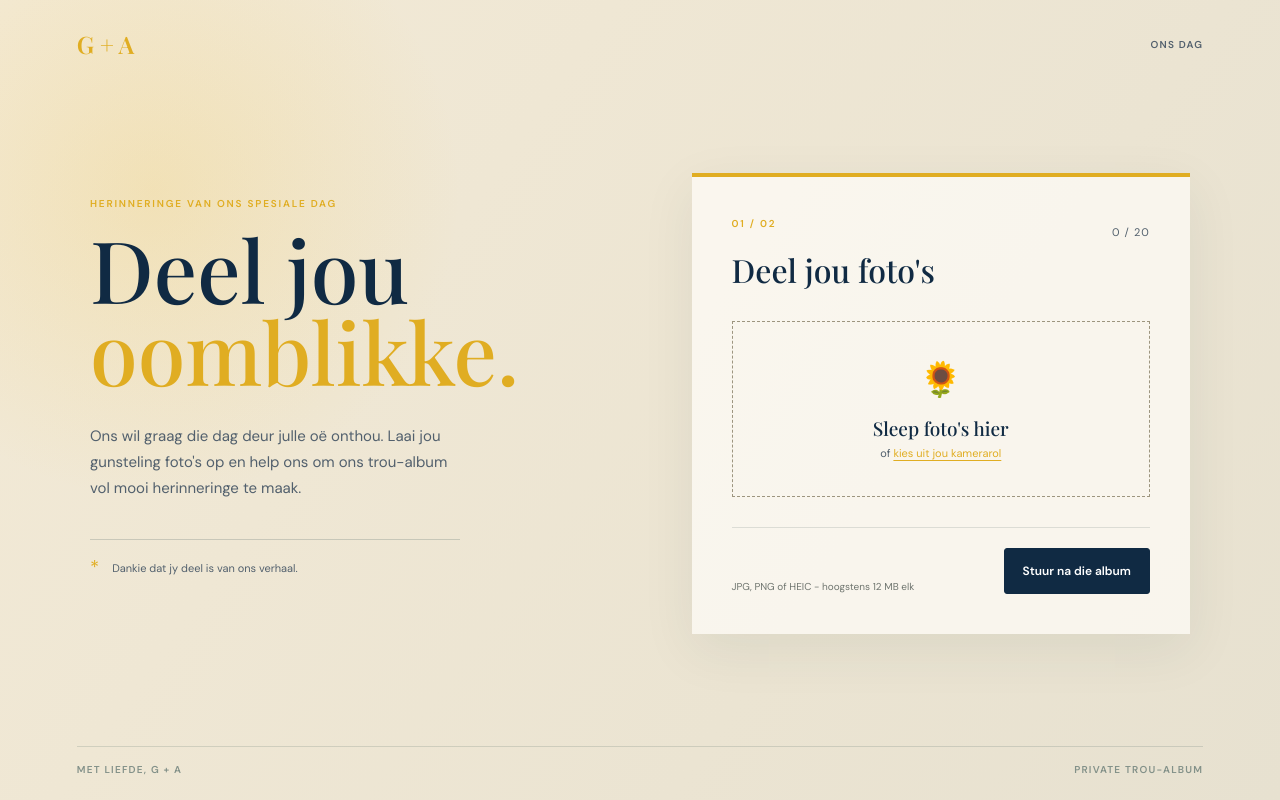
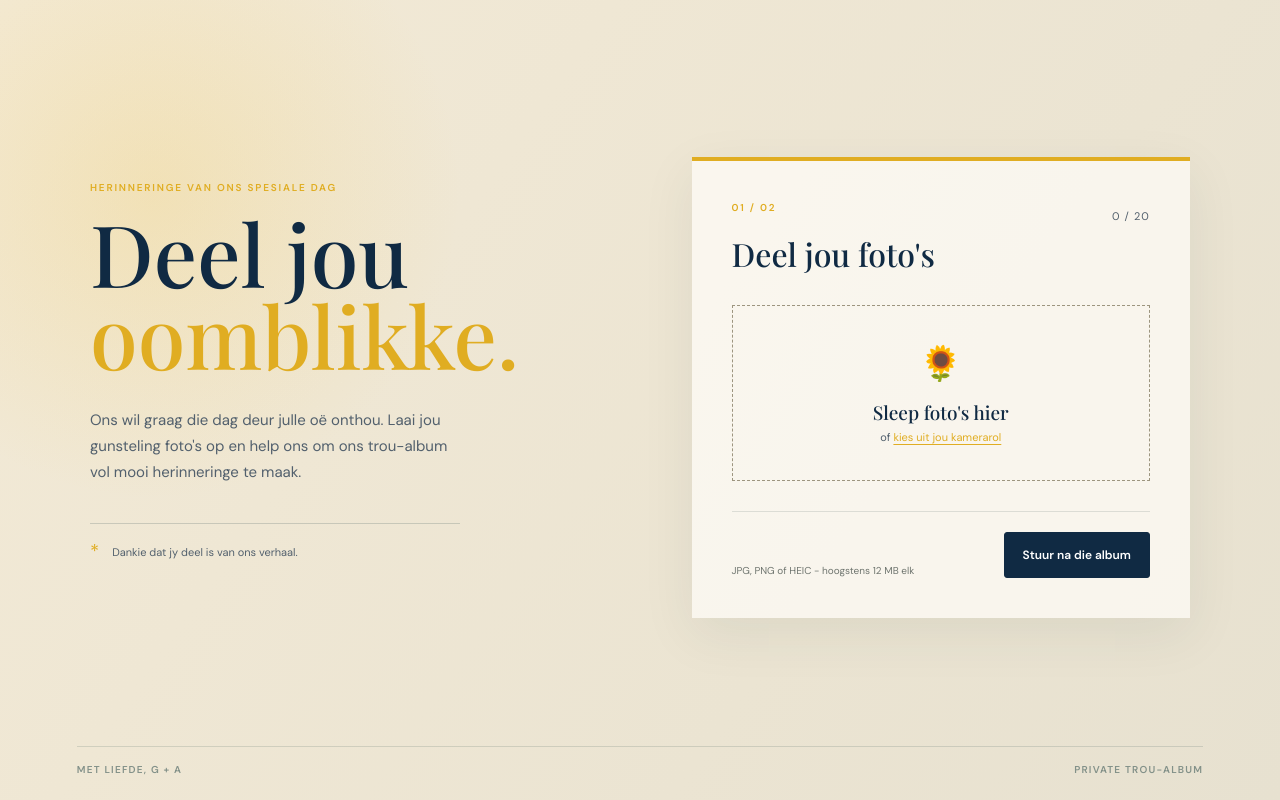
Before and after one commit to pamlotriet/WeddingPhotos, an Angular app: page / in a window 1280 px wide. Built offline with nearby package versions, Linux system fonts and the light colour scheme; a web font is replaced by a local one.

Commit message:
Remove gallery header

```diff
--- a/src/app/app.html
+++ b/src/app/app.html
@@ -1,8 +1,4 @@
 <main class="page-shell">
-  <header class="topbar">
-    <a class="wordmark" href="/" aria-label="Terug na die trougalery">G + A</a>
-    <span class="date-mark">ons dag</span>
-  </header>
   <div class="content-grid">
     <section class="welcome" aria-labelledby="page-title">
       <p class="eyebrow">Herinneringe van ons spesiale dag</p>
```
